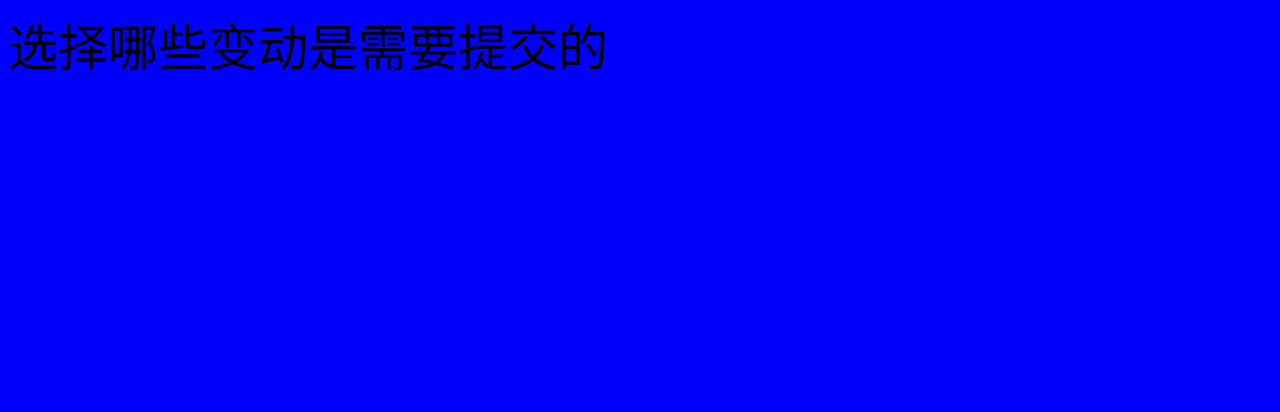
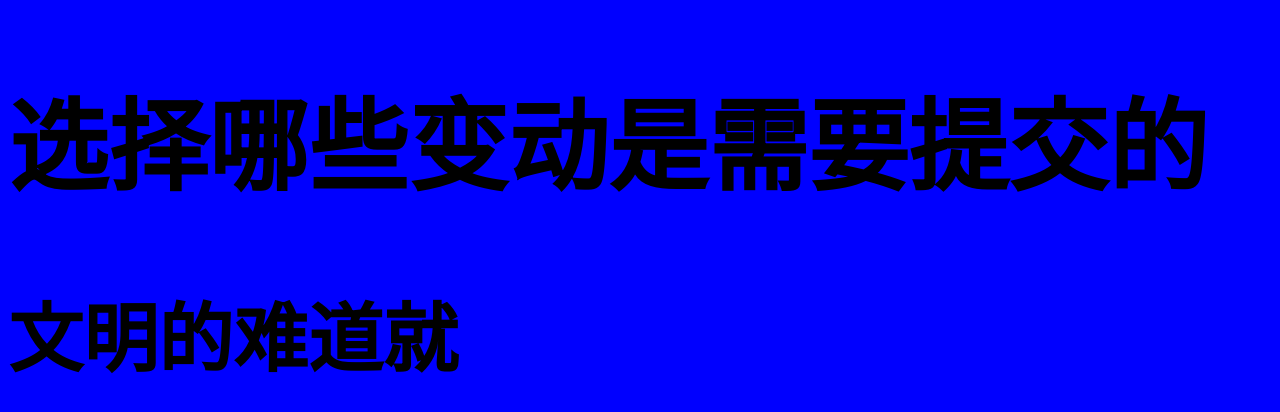
Before and after one commit to just-call-me-daisy/demo-1, a plain HTML site: page index.html in a window 1280 px wide. Drawn offline with Linux system fonts and the light colour scheme.

Commit message:
添加了广告语

```diff
--- a/index.html
+++ b/index.html
@@ -10,7 +10,8 @@
 </head>
 
 <body>
-    选择哪些变动是需要提交的
+    <h1>选择哪些变动是需要提交的</h1>
+    <h2>文明的难道就</h2>
 </body>
 
 </html>
```
